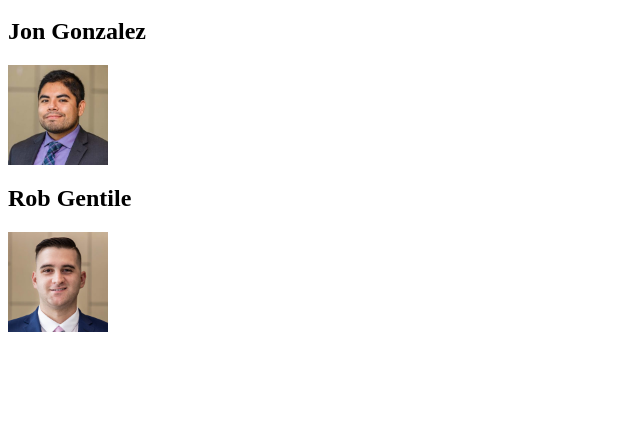
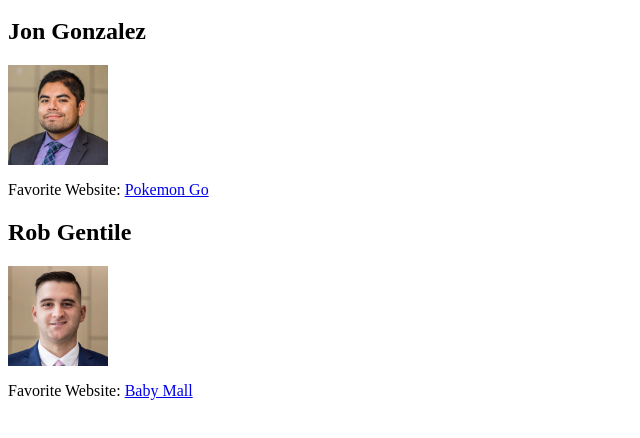
Before and after one commit to JelenaD1/jelena_and_rob_first_git_project, a plain HTML site: page index.html in a window 1280 px wide. Shown: the part 48-486 px from the top of the page, without its empty margins (0-640 px from the left). Drawn offline with Linux system fonts and the light colour scheme.

Commit message:
favorite websites

```diff
--- a/index.html
+++ b/index.html
@@ -1,5 +1,14 @@
 <h1>Code Academy Students</h1>
-<div><h2>Jon Gonzalez</h2>
-<img src= "images/Jonathan_G.jpeg" height=100 width=100>
+<div>
+    <h2>Jon Gonzalez</h2>
+    <img src= "images/Jonathan_G.jpeg" height=100 width=100>
+    <p>
+        Favorite Website:  <a href="https://www.pokemongo.com/en-us/"target="_blank" title= "Pokemon Go"> Pokemon Go</a>
+    </p>
+
     <h2>Rob Gentile</h2>
-    <img src= "images/Robert-Gentile.jpeg" height=100 width=100> </div>
+    <img src= "images/Robert-Gentile.jpeg" height=100 width=100>
+    <p>
+        Favorite Website:  <a href="https://www.babiesrus.com/"target="_blank" title= "Baby Mall"> Baby Mall</a>
+    </p>
+</div>
```
